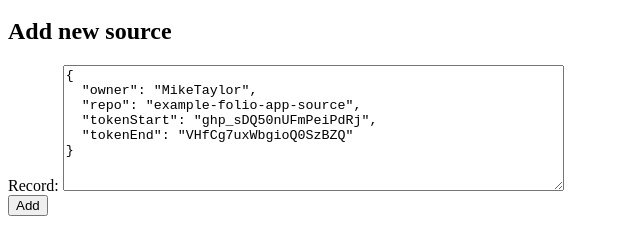
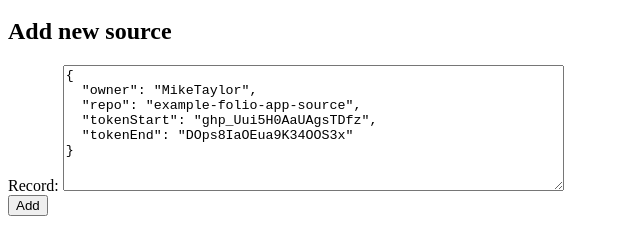
Before and after one commit to MikeTaylor/mod-app-manager, a website: page etc/htdocs/form.html in a window 1280 px wide. Shown: the part 133-366 px from the top of the page, 0-640 px from the left. Drawn offline with Linux system fonts and the light colour scheme.

Commit message:
Update GitHub personal token

```diff
--- a/etc/htdocs/form.html
+++ b/etc/htdocs/form.html
@@ -43,8 +43,8 @@
 {
   "owner": "MikeTaylor",
   "repo": "example-folio-app-source",
-  "tokenStart": "ghp_sDQ50nUFmPeiPdRj",
-  "tokenEnd": "VHfCg7uxWbgioQ0SzBZQ"
+  "tokenStart": "ghp_Uui5H0AaUAgsTDfz",
+  "tokenEnd": "DOps8IaOEua9K34OOS3x"
 }
       </textarea>
       <br />
```
